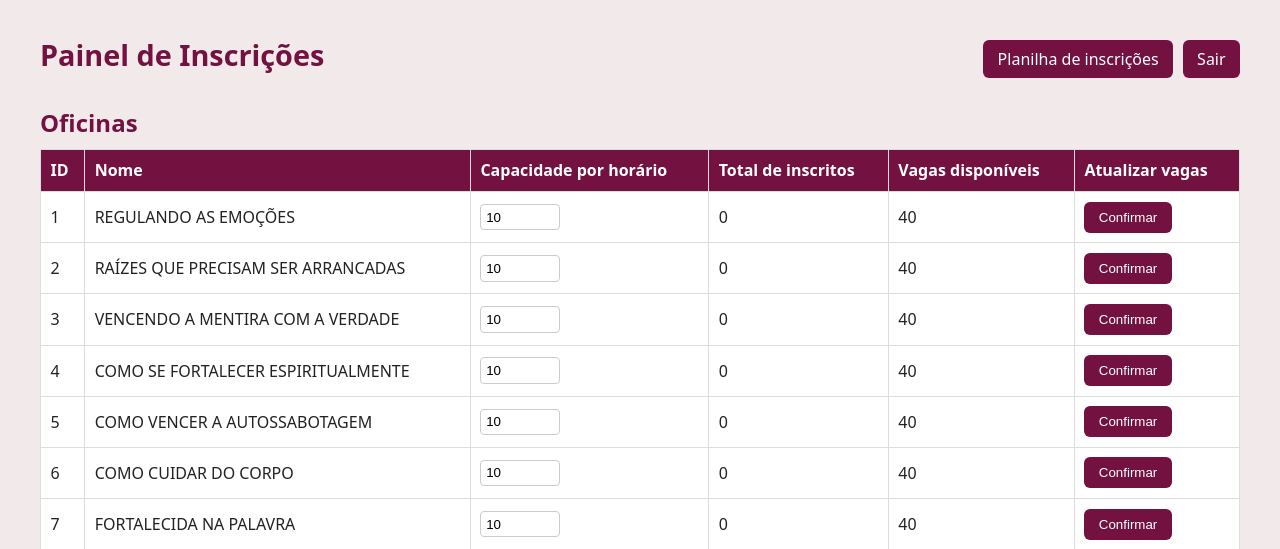
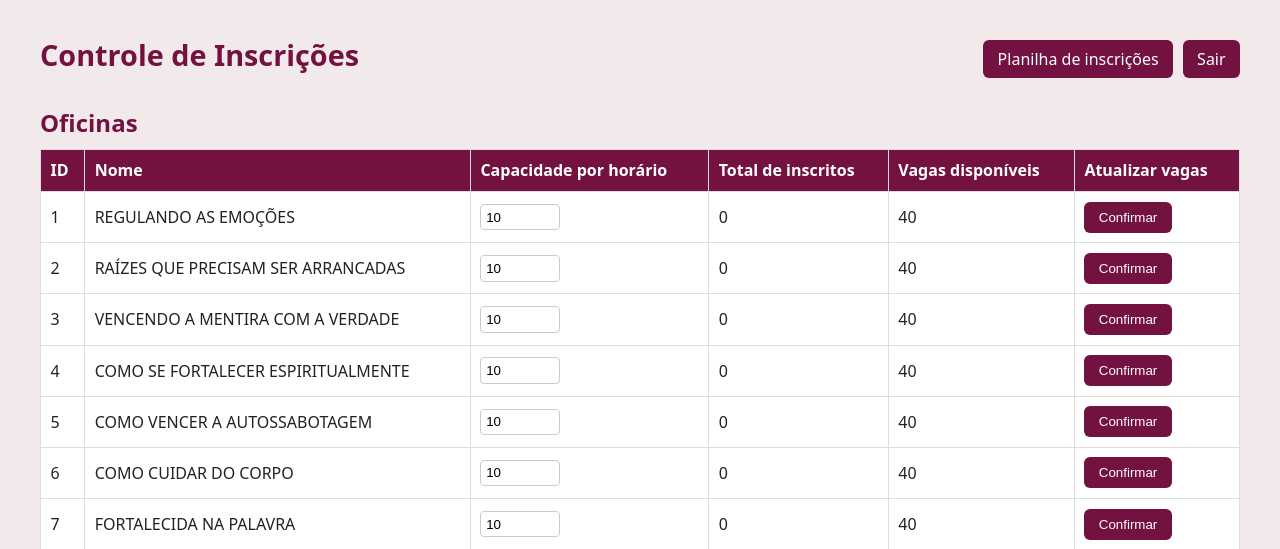
Before and after one commit to pedrodamiao/conferenciamulheresfortes, a Flask app: page /admin in a window 1280 px wide. Shown: the top 549 px of the page. Run offline with Flask 3, Linux system fonts and the light colour scheme; the visitor is signed in with stand-in values (Sample User, id 1); data comes from the database, SQL or seed files in the repository; data that the repository does not hold is empty.

Commit message:
Update admin.html

```diff
--- a/templates/admin.html
+++ b/templates/admin.html
@@ -98,7 +98,7 @@
 <div class="wrap">
 
   <div class="header">
-    <h1>Painel de Inscrições</h1>
+    <h1>Controle de Inscrições</h1>
     <div class="btns-right">
       <a class="btn" href="{{ url_for('reports') }}">Planilha de inscrições</a>
       <a class="btn" href="{{ url_for('logout') }}">Sair</a>
```
